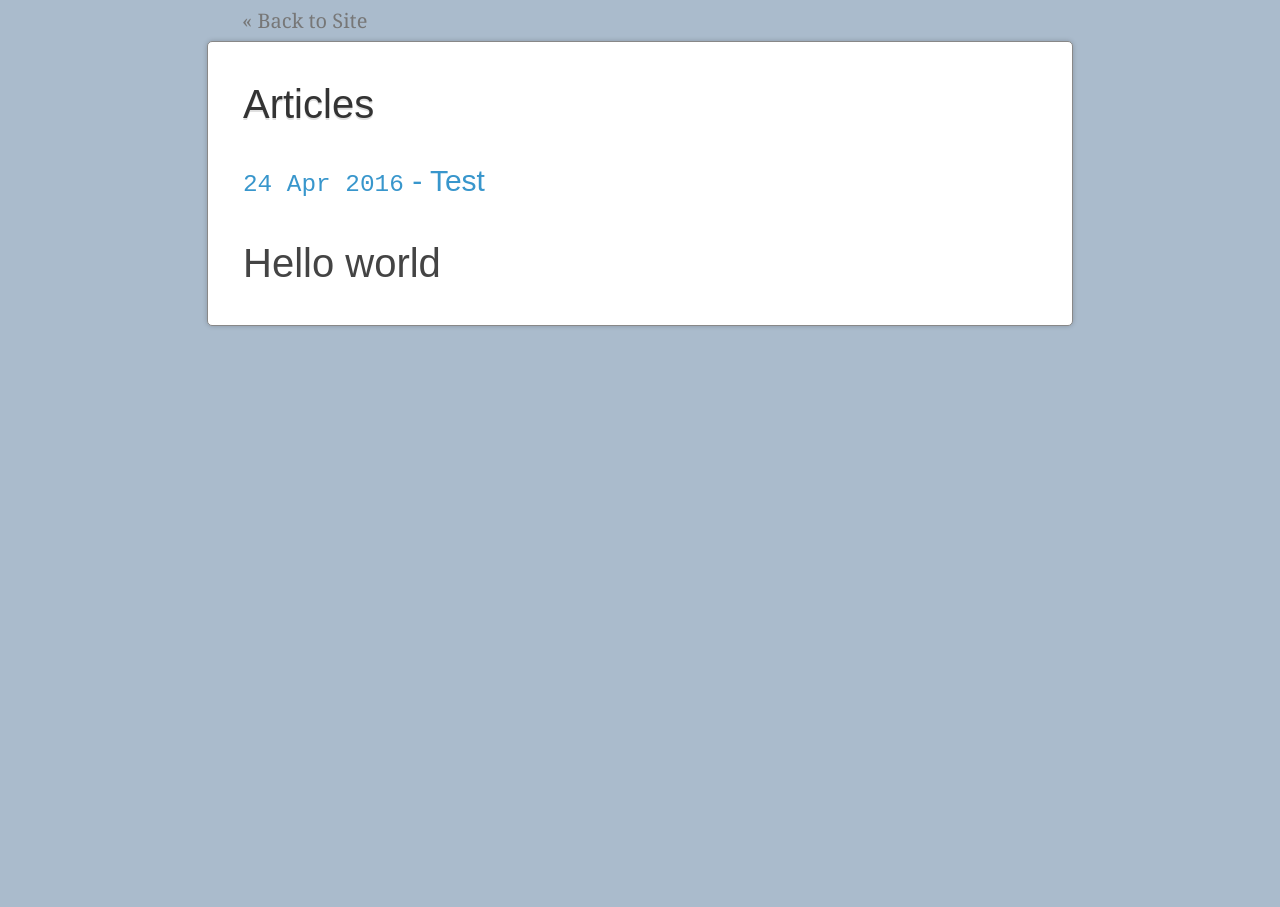
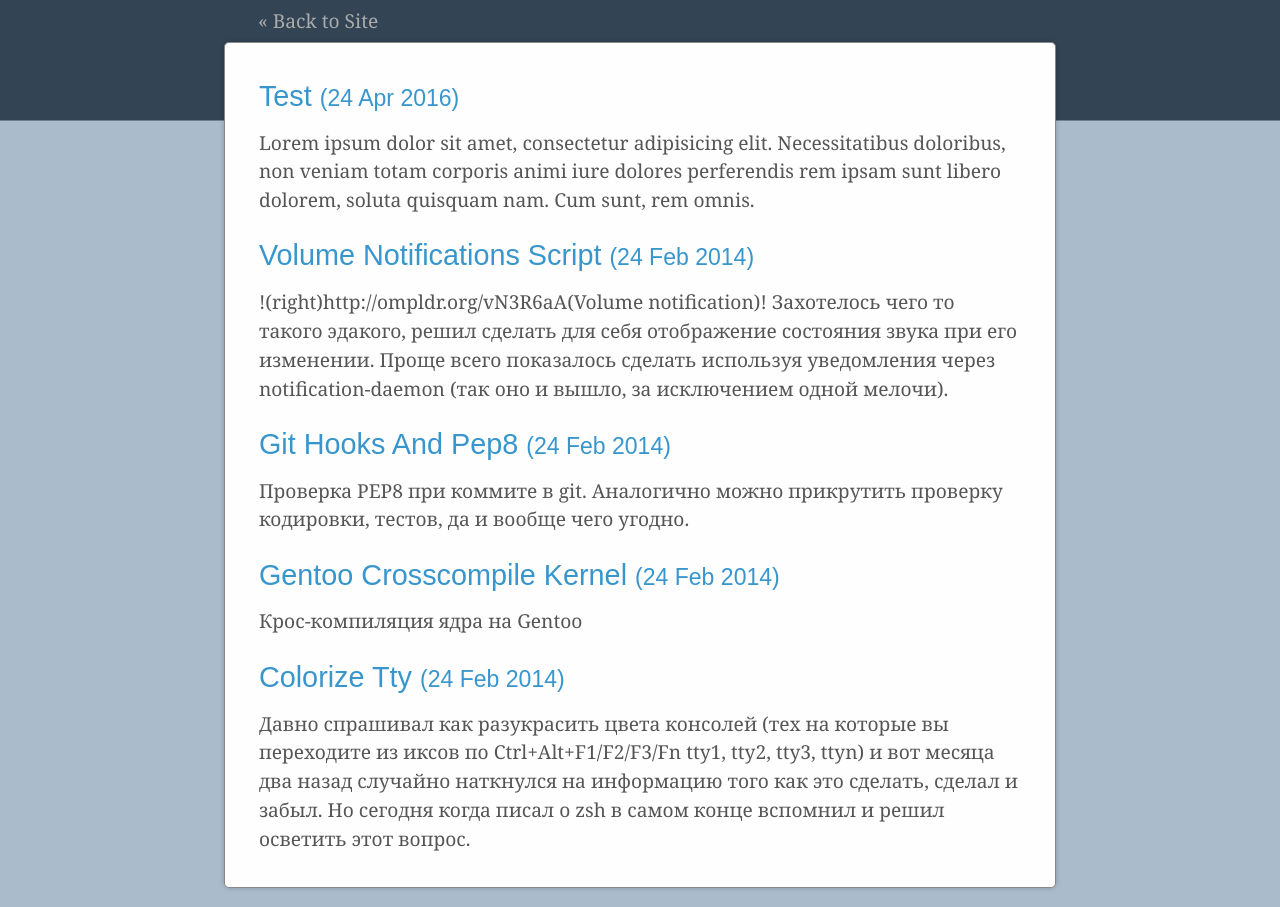
Before and after one commit to gordio/gordio.github.io, a Jekyll site: the page built from blog.html, in a window 1280 px wide. Built offline with Jekyll 4.4.1, drawn with Linux system fonts in a browser that asks for light colours.

Commit message:
Improve blog

```diff
--- a/_layouts/default.html
+++ b/_layouts/default.html
@@ -6,15 +6,21 @@
     <link rel="stylesheet" href="/assets/blog.css">
     <link rel="icon" type="image/png" href="/assets/favicon.png">
 </head>
-<body>
+<body class="blog-page">
     <div class="content-wrap">
         <nav class="page-nav">
             <a href="/">« Back to Site</a>
         </nav>
 
-        <section class="page">
-            {{ content }}
-        </section>
+        <div class="page">
+            {% for post in site.posts %}
+                <article>
+                    <h2><a href="{{ post.url }}">{{ post.title }} <small>({{ post.date | date_to_string }})</small></a></h2>
+                    {{ post.excerpt | strip_html }}
+                </article>
+            {% endfor %}
+            </ul>
+        </div>
     </div>
 
     <script src="/assets/highlight.pack.js"></script>
--- a/_layouts/post.html
+++ b/_layouts/post.html
@@ -2,7 +2,10 @@
 <html lang="en">
 <head>
     <meta charset="UTF-8">
-    <title>{% if page.title %}{{ page.title }}{% else %}{{ site.title }}{% endif %}</title>
+    <meta name="description" content="{{ post.excerpt | strip_html }}">
+    <meta name="keywords" content="HTML,CSS,XML,JavaScript">
+    <meta name="author" content="Oleg Gordienko">
+    <title>{% if page.title %}{{ page.title }} - {{ site.title }}{% else %}{{ site.title }}{% endif %}</title>
     <link rel="stylesheet" href="/assets/blog.css">
 </head>
 <body>
@@ -13,6 +16,7 @@
         </nav>
 
         <section class="page">
+            <h1>{{ page.title }}</h1>
             {{ content }}
         </section>
 
--- /dev/null
+++ b/_posts/2014-02-24-colorize-tty.md
@@ -0,0 +1,9 @@
+Давно спрашивал как разукрасить цвета консолей (тех на которые вы переходите из иксов по Ctrl+Alt+F1/F2/F3/Fn tty1, tty2, tty3, ttyn) и вот месяца два назад случайно наткнулся на информацию того как это сделать, сделал и забыл. Но сегодня когда писал о zsh в самом конце вспомнил и решил осветить этот вопрос.
+
+Оказывается все даже не просто, все очень просто! Нужно всего то вывести специальные символы `\033]P=______` только '=' замените на номер цвета в шестнадцатиричном виде, а ______ на шестнадцатиричное значение цвета RGB. Например `\033]P0050505`. Если захотите сбросить настройки то воспользуйтесь `\033]R`
+
+Основываясь на информации из предыдущего абзаца напишем команду приводящую консоль в наш идеальный вид.
+
+	printf "\033]P0050505\033]P1993636\033]P276943B\033]P3B2A536\033]P43F5E8C\033]P584548C\033]P6AD7F34\033]P7C9CCC4\033]P81D1D1F"
+
+Вот такая вот коротенькая запись.
--- /dev/null
+++ b/_posts/2014-02-24-gentoo-crosscompile-kernel.md
@@ -0,0 +1,43 @@
+Крос-компиляция ядра на Gentoo
+
+Решил опять попробовать 64 бита, вот только 64 битные бинарники запускать нельзя пока ядра не 64 битное. И что бы скомпилировать 64 битное ядро нужно 64 битное окружение. Хотя в нашем случае мы будем использовать просто особо скомпилированный компилятор.
+
+## Установка нужных программ
+
+crossdev - набор утилит который сделает установку всего вместо вас.
+
+    emerge crossdev
+
+Обязательно необходимо выбрать архитектуру на которую вы собираетесь компилировать. Для этого указываем это опцией -t, в моем случае это @x86_64-pc-linux-gnu@. И того у нас вышла вот такая команда:
+
+    crossdev -t x86_64-pc-linux-gnu
+
+Так же вы можете выбрать какое количество программ Вам понадобится. Это делается опцией -s[n], где [n] номер из ниже перечисленных:
+
+* 0 - собрать только binutils
+* 1 - собрать только C компилятор (не C библиотеки)
+* 2 - собрать только заголовки ядра
+* 3 - собрать только C библиотеки
+* 4 - собрать полный компилятор [используется стандартно]
+
+Так вышло что с первого раза оно не собралось, была куча ошибок на компиляции @gcc@. Немного помучившись решил все ошибки исправлением la файлов. (жаль у меня не было вовремя этой информации под рукой). Исправлять их можно и нужно прибегая к помощи @lafilefixer@:
+
+    lafilefixer /lib
+
+И запускаем опять @crossdev@.
+
+## Компиляция ядра
+
+До того как вы запустите сборку ядра его необходимо настроить для 64 битной системы. Здесь вопросов возникнуть не должно.
+
+    cp -r /usr/src/linux{,64}   # Делаем копию исходников
+    cd /usr/src/linux64         # переходим в каталог
+    make mrproper               # очищаем его полностью
+    cp ../.config ./            # используем старый конфиг
+    make ARCH="x86_64" oldconfig # до настраиваем
+
+# Ну и теперь можно компилировать
+
+    make ARCH="x86_64" CROSS_COMPILE="x86_64-pc-linux-gnu-"
+
+Удачной вам сборки и меньше паники ;Ъ
--- /dev/null
+++ b/_posts/2014-02-24-git-hooks-and-pep8.md
@@ -0,0 +1,67 @@
+Проверка PEP8 при коммите в git. Аналогично можно прикрутить проверку кодировки, тестов, да и вообще чего угодно.
+
+Во время разработки в команде желательно соблюдать стандарты, да и самому приятно. Но самому проверять каждую строчку, каждый коммит слишком накладно, да и человеческий фактор может подпортить все. Поэтому лучше оптимизировать этот процесс.
+
+Git hook-и
+----------
+
+Система контроля версий git обладает вкусностями (уверен что остальные адекватные тоже умеют), позволяющими подключить выполнение команд на события. Список событий можно увидеть если выполнить:
+
+	cd /tmp  # переход во временную директорию
+	git init  # создаем новый
+	ls .git/hooks  # здесь и получаем список
+	rm -rf .git # удаляем
+
+Это все события, на которые вы можете прицепить скрипты. В этом же случае будем цеплять к `pre-commit` проверять соблюдены ли PEP8 стандарты в измененных файлах и только в случае успеха принимать коммит.
+
+На данный момент проверка включает в себя и предупреждения и останавливается. Я любитель табов поэтому добавил в настройки исключить предупреждение о табах. Если у вас есть предпочтения, просто добавьте их аналогично. И так сам скрипт:
+
+	#!/usr/bin/env python
+	from __future__ import with_statement
+	import os
+	import shutil
+	import subprocess
+	import sys
+	import tempfile
+
+
+	def system(*args, **kwargs):
+		kwargs.setdefault('stdout', subprocess.PIPE)
+		proc = subprocess.Popen(args, **kwargs)
+		out, err = proc.communicate()
+		return out
+
+
+	def main():
+		files = (
+			file for file in system(
+				'git', 'diff', '--name-only', '--staged', '--diff-filter=AM'
+			).splitlines() if file.endswith('.py')
+		)
+
+		tempdir = tempfile.mkdtemp()
+		for name in files:
+			filename = os.path.join(tempdir, name)
+			filepath = os.path.dirname(filename)
+			# make dir if need
+			if not os.path.exists(filepath):
+				os.makedirs(filepath)
+			with file(filename, 'w') as f:
+				system('git', 'show', ':' + name, stdout=f)
+		# W191 - ignore tabs warning
+		output = system('pep8', '--ignore=W191', '.', cwd=tempdir)
+		shutil.rmtree(tempdir)
+		if output:
+			print output,
+			sys.exit(1)
+
+	if __name__ == '__main__':
+		main()
+
+	# vim: set noet fenc= ff=unix sts=4 sw=4 ts=4 :
+
+
+Планы
+---
+
+При обнаружении предупреждения спросить пользователя о продолжении или предотвращении коммита.
--- /dev/null
+++ b/_posts/2014-02-24-volume-notifications-script.md
@@ -0,0 +1,59 @@
+!(right)http://ompldr.org/vN3R6aA(Volume notification)! Захотелось чего то такого эдакого, решил сделать для себя отображение состояния звука при его изменении. Проще всего показалось сделать используя уведомления через notification-daemon (так оно и вышло, за исключением одной мелочи).
+
+Основная проблема оказалась в том, что функционал notification-daemon не умеет убивать или заменять предыдущее сообщение новым, в связи с этим накапливается много сообщений о статусе. Я сделал указание позиции экрана, что немного помогло. Вам придётся самим найти оптимальную позицию для себя, редактируя последнюю строку в скрипте. -h int:x:<ваша точка позиции, она точно будет меньше разрешения экрана> -h int:y:<тоже самое только по вертикали>. В текущем скрипте я укажу левый верхний угол, так будет лучше всего. Смотрите сами.
+
+    #!/bin/bash
+
+    DESKTOP=:0 # need for notifications run 'over' display
+    mixer_state=`amixer get Master | awk '$1=="Mono:" {print $6}'`
+    x=`amixer get PCM | sed -rn "/[^[]+\[/{s///;s/%.+//p;q}"`
+    z=$[x/10];  y='◼◼◼◼◼◼◼◼◼◼'
+    zz=$[10-z];yy='◻◻◻◻◻◻◻◻◻◻'
+
+    notify_title="Volume"
+
+    case $x in
+        0*|?|1?)  notify_icon="notification-audio-volume-off";;
+        2?|3?|4?)  notify_icon="notification-audio-volume-low";;
+        5?|6?|7?)  notify_icon="notification-audio-volume-medium";;
+        8?|9?|100)  notify_icon="notification-audio-volume-high";;
+    esac
+
+    if [ $mixer_state == "[off]" ];then
+        notify_icon="notification-audio-volume-muted"
+        notify_title="$notify_title muted"
+    fi
+
+    notify-send -i $notify_icon -t 1500 -u low -h int:x:1015 -h int:y:200 \
+    "$notify_title" "${y::z}${yy::zz} $x%"
+
+
+Все настолько просто что и так ясно. Выполнить этот shell скрипт после изменения громкости. Например у меня OpenBox WM и я используя его возможности добавил запуск скрипта после команды изменения звука. Вот так:
+
+    <keyboard>
+        <keybind key="XF86AudioMute">
+          <action name="Execute">
+            <command>amixer -q set Master toggle</command>
+          </action>
+          <action name="Execute">
+              <command>~/.bin/volume-notify</command>
+          </action>
+        </keybind>
+        <keybind key="XF86AudioLowerVolume">
+          <action name="Execute">
+            <command>amixer -q set PCM 13- unmute</command>
+          </action>
+          <action name="Execute">
+              <command>~/.bin/volume-notify</command>
+          </action>
+        </keybind>
+        <keybind key="XF86AudioRaiseVolume">
+          <action name="Execute">
+            <command>amixer -q set PCM 13+ unmute</command>
+          </action>
+          <action name="Execute">
+              <command>~/.bin/volume-notify</command>
+          </action>
+        </keybind>
+        <!-- windows commands ... -->
+    </keyboard>
--- a/_posts/2016-04-24-test.md
+++ b/_posts/2016-04-24-test.md
@@ -1,5 +1,3 @@
-Hello world
-============
 
 Lorem ipsum dolor sit amet, consectetur adipisicing elit. Necessitatibus doloribus, non veniam totam corporis animi iure dolores perferendis rem ipsam sunt libero dolorem, soluta quisquam nam. Cum sunt, rem omnis.
 
--- a/assets/blog.scss
+++ b/assets/blog.scss
@@ -17,11 +17,14 @@ $page-width: 44em;
 $global-fonts: Georgia, Palatino, Times, "Times New Roman", serif;
 $title-font: Futura, Futura-Medium, "Futura Medium", "URW Gothic L", "Avant Garde", sans-serif;
 
+html, body {
+    min-height: 100%;
+}
 
 body {
     color: #333;
     background: #ABC;
-    font: normal 1.25em/1.35em $global-fonts;
+    font: normal 1.20em/1.5em $global-fonts;
 }
 
 h1, h2, h3, h4, h5, h6 {
@@ -52,6 +55,10 @@ a {
     }
 }
 
+body {
+    background-image: linear-gradient(to bottom, #345 0%, #345 120px, #ABC 121px, #ABC 100%);
+}
+
 
 .content-wrap {
     margin: 0 auto;
@@ -63,8 +70,8 @@ a {
 .page {
     margin: 0.35em;
     padding: 0 $page-padding;
-    color: #444;
-    background: #FFF;
+    color: #555;
+    background: #FEFEFE;
 
     border: 1px solid $brown;
     border-radius: 0.25em;
@@ -96,11 +103,11 @@ a {
     margin: 0.35em;
 
     a {
-        display: table-cell;
-        color: #777;
+        // display: table-cell;
+        color: #AAA;
 
         &:hover {
-            color: #000;
+            color: #FFF;
         }
     }
     a:last-child {
```
